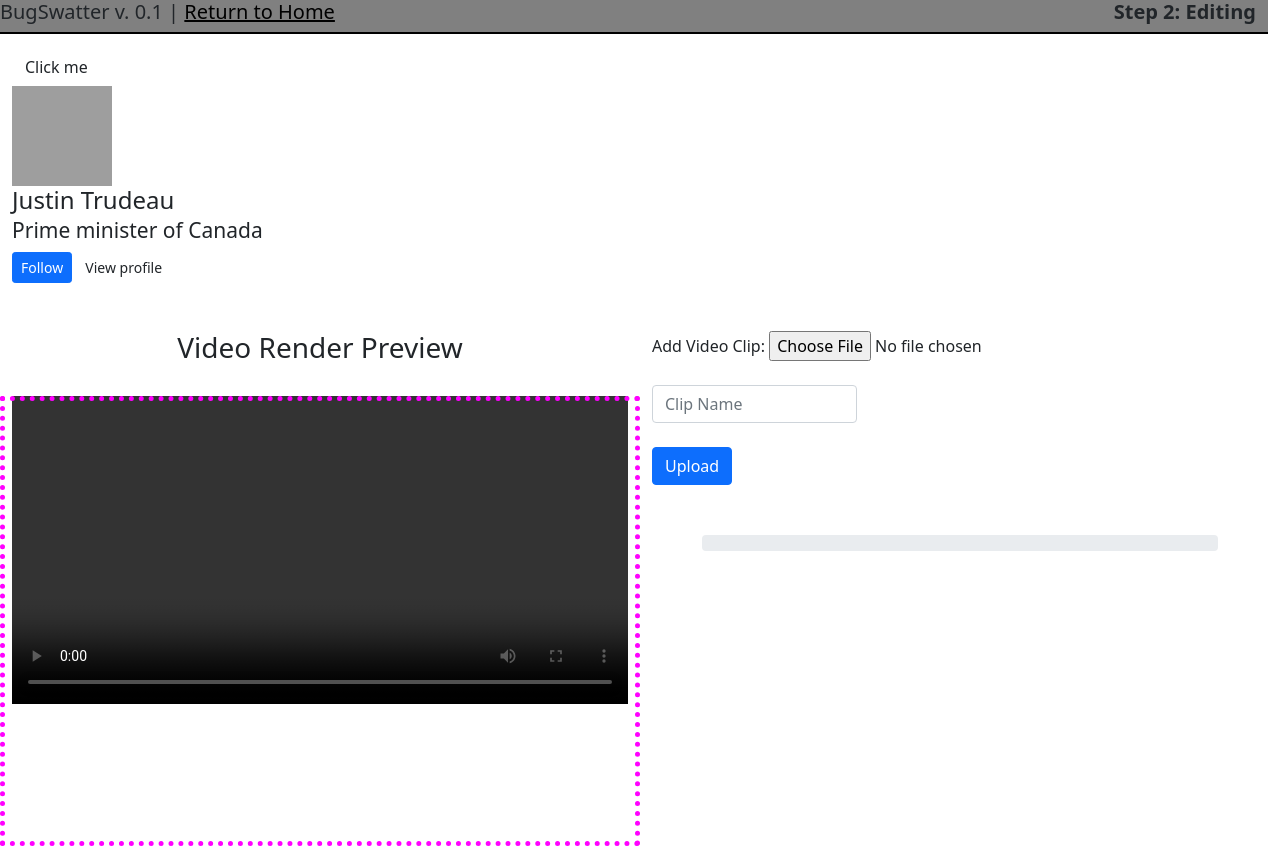
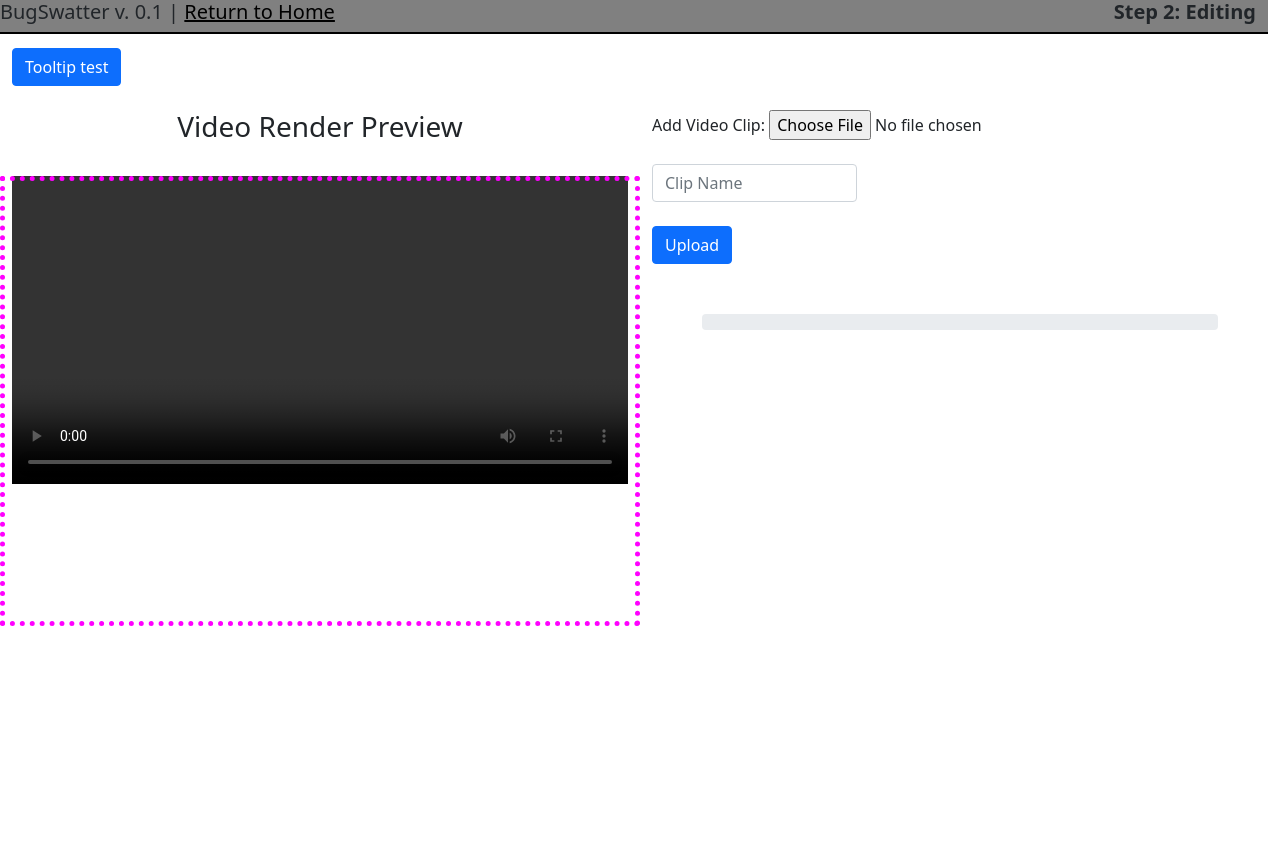
Before and after one commit to nete-madi/video-lab, a Flask app: page /editing/ in a window 1280 px wide. After the commit the page ends 626 px from the top, so only its background shows below. Run offline with Flask 2, Linux system fonts and the light colour scheme; some libraries are stand-ins or nearby versions; grey boxes are pictures that could not be loaded.

Commit message:
tooltip test works, need to figure out how to put other buttons and text inside

```diff
--- a/editing/templates/editing.html
+++ b/editing/templates/editing.html
@@ -29,19 +29,17 @@
 
     <div class="container-fluid">
         <!--https://stackoverflow.com/questions/42174189/tooltip-with-buttons-and-image-->
-        <span data-placement="bottom" data-toggle="popover" data-container="body" data-placement="left"
-              type="button" data-html="true" href="#" id="login" class="btn btn-default">Click me</span>
-        <div id="popover-content" class="hide">
+        <span data-placement="bottom" data-toggle="popover" data-container="body" data-placement="left" data-html="true"
+              href="#">
+            <button class="btn btn-primary">Tooltip test</button>
+        </span>
+        <div hidden id="popover-content">
             <div class="row">
-                <div class="col-xs-4">
-                    <img width="88px" height="88px"
-                         src="https://pbs.twimg.com/profile_images/816404989392211968/Wv_8ZDrX_400x400.jpg"/>
-                </div>
                 <div class="col-xs-8">
                     <h4>
-                        Justin Trudeau <br/>
+                        Popper.js<br/>
                         <small>
-                            Prime minister of Canada
+                            test
                         </small>
                     </h4>
                     <button class="btn btn-sm btn-primary">
```
